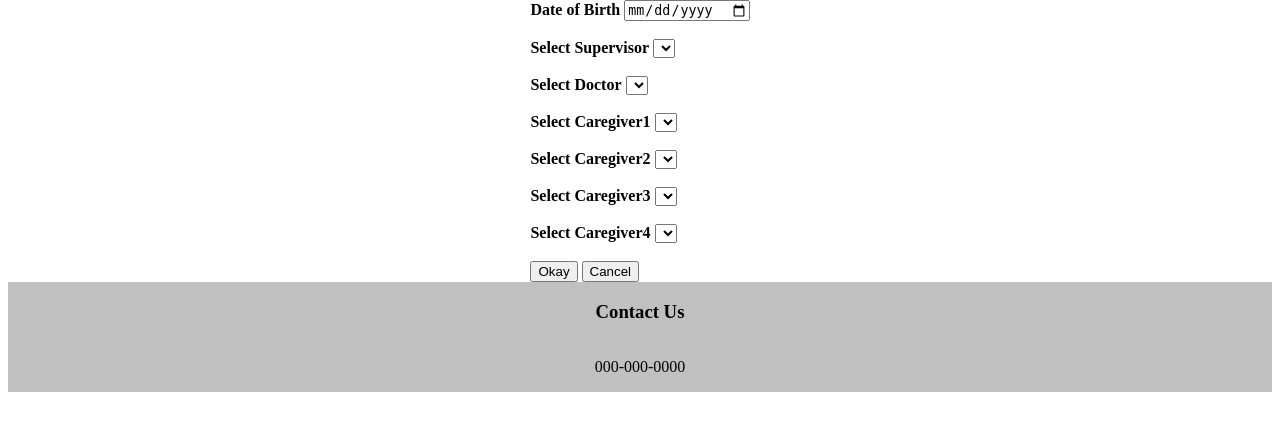
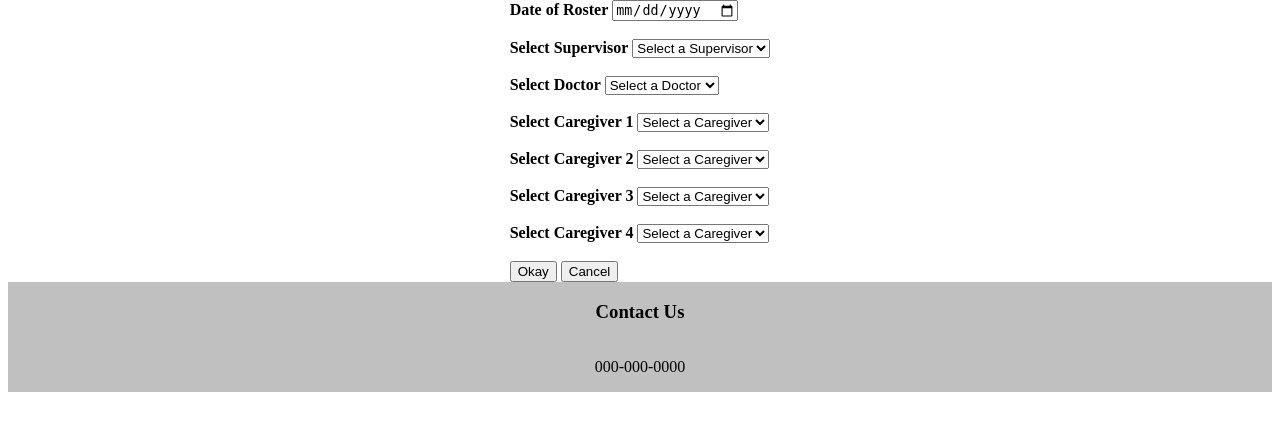
Before and after one commit to troyalfelt/goldenoldies, a PHP site: page /admin/new-roster.php in a window 1280 px wide. Shown: the part 88-519 px from the top of the page. Run offline with PHP 8.4, Linux system fonts and the light colour scheme; tables that the repository leaves empty or names only in its code hold one stand-in row (values such as "Sample post"); lists and menus that the app fills with data are empty.

Commit message:
new roster can now be created, extra patient info added

```diff
--- a/admin/new-roster.php
+++ b/admin/new-roster.php
@@ -30,20 +30,21 @@ $conn = new mysqli($servername, $username, $password, $db);
 <?php
 if (isset($_POST['submit'])) {
 $date = $_POST['date'];
-$Supervisor = $_POST['Supervisor'];
-$Doctor = $_POST['Doctor'];
-$Caregiver1 = $_POST['Caregiver1'];
-$Caregiver2 = $_POST['Caregiver2'];
-$Caregiver3 = $_POST['Caregiver3'];
-$Caregiver4 = $_POST['Caregiver4'];
-$sql = "INSERT INTO roster (date ,supervisor_id, dr_id, caregiver1_id,caregiver2_id,caregiver3_id,caregiver4_id) VALUES ('$date', '$Supervisor', '$Doctor', '$Caregiver1', '$Caregiver2', '$Caregiver3', '$Caregiver4')";
-
-
-if ($conn->query($sql) === TRUE) {
-  echo "New record created successfully";
+$supervisor = $_POST['supervisor'];
+$doctor = $_POST['doctor'];
+$caregiver1 = $_POST['caregiver1'];
+$caregiver2 = $_POST['caregiver2'];
+$caregiver3 = $_POST['caregiver3'];
+$caregiver4 = $_POST['caregiver4'];
+$sql = "INSERT INTO roster (date, supervisor_id, dr_id, caregiver1_id, caregiver2_id, caregiver3_id, caregiver4_id)
+        VALUES('$date', '$supervisor', '$doctor', '$caregiver1', '$caregiver2', '$caregiver3', '$caregiver4')";
+$result = $conn->query($sql);
+if ($result == TRUE) {
+  echo 'New roster created for ' . $date;
 } else {
   echo "Error: " . $sql . "<br>" . $conn->error;
 }
+
 }
 ?>
 <body>
@@ -53,124 +54,136 @@ if ($conn->query($sql) === TRUE) {
 <div class="new-roster">
 <div>
   <form action="" method="post" class="">
-    <label for="date"><b>Date of Birth</b></label>
-    <input type="date" name="date" id="date"><br><br>
-    <label for="Supervisor"><b>Select Supervisor</b></label>
+    <label for="date"><b>Date of Roster</b></label>
+    <input type="date" name="date" id="date" required><br><br>
+    <label for="supervisor"><b>Select Supervisor</b></label>
     <?php
-    $query = "SELECT fname, lname FROM user WHERE role_name = 'Supervisor'";
+    $query = "SELECT user_id, CONCAT(fname, ' ', lname) AS full_name FROM user WHERE role_name = 'Supervisor' AND approved=1";
     $Supervisor = $conn->query($query);
     $arr = [];
     if ($Supervisor->num_rows > 0) {
     // output data of each row
     while($row = $Supervisor->fetch_assoc()) {
-      array_push($arr, $row['fname']);
+      $arr[$row['user_id']] = $row['full_name'];
     }
   }
     ?>
-    <select id="supervisor" name="Supervisor" required>
+    <select id="supervisor" name="supervisor" required>
+      <option value=''>Select a Supervisor</option>
       <?php
-        foreach($arr as $r) { ?>
-          <option><?php echo $r; ?> </option>
-      <?php } ?>
+        foreach($arr as $r => $r_value) {
+          echo "<option value='$r'>$r_value</option>";
+        }
+       ?>
     </select><br><br>
 
-    <label for="Doctor"><b>Select Doctor</b></label>
+    <label for="doctor"><b>Select Doctor</b></label>
     <?php
-    $query = "SELECT fname, lname FROM user WHERE role_name = 'Doctor'";
+    $query = "SELECT user_id, CONCAT(fname, ' ', lname) as full_name FROM user WHERE role_name = 'Doctor' AND approved=1";
     $Doctor = $conn->query($query);
     $arr = [];
     if ($Doctor->num_rows > 0) {
     // output data of each row
     while($row = $Doctor->fetch_assoc()) {
-      array_push($arr, $row['fname']);
+      $arr[$row['user_id']] = $row['full_name'];
     }
   }
     ?>
-    <select id="doctor" name="Doctor" required>
+    <select id="doctor" name="doctor" required>
+      <option value=''>Select a Doctor</option>
       <?php
-        foreach($arr as $r) { ?>
-          <option><?php echo $r; ?> </option>
-      <?php } ?>
+        foreach($arr as $r => $r_value) {
+          echo "<option value='$r'>$r_value</option>";
+        }
+       ?>
     </select><br><br>
 
-    <label for="Caregiver1"><b>Select Caregiver1</b></label>
+    <label for="caregiver1"><b>Select Caregiver 1</b></label>
     <?php
-    $query = "SELECT fname, lname FROM user WHERE role_name = 'Caregiver'";
+    $query = "SELECT user_id, CONCAT(fname, ' ', lname) as full_name FROM user WHERE role_name = 'Caregiver' AND approved=1";
     $Caregiver1 = $conn->query($query);
     $arr = [];
     if ($Caregiver1->num_rows > 0) {
     // output data of each row
     while($row = $Caregiver1->fetch_assoc()) {
-      array_push($arr, $row['fname']);
+      $arr[$row['user_id']] = $row['full_name'];
     }
   }
     ?>
-    <select id="caregiver1" name="Caregiver1" required>
+    <select id="caregiver1" name="caregiver1" required>
+      <option value=''>Select a Caregiver</option>
       <?php
-        foreach($arr as $r) { ?>
-          <option><?php echo $r; ?> </option>
-      <?php } ?>
+        foreach($arr as $r => $r_value) {
+          echo "<option value='$r'>$r_value</option>";
+        }
+       ?>
     </select><br><br>
 
-    <label for="Caregiver2"><b>Select Caregiver2</b></label>
+    <label for="caregiver2"><b>Select Caregiver 2</b></label>
     <?php
-    $query = "SELECT fname, lname FROM user WHERE role_name = 'Caregiver'";
+    $query = "SELECT user_id, CONCAT(fname, ' ', lname) as full_name FROM user WHERE role_name = 'Caregiver' AND approved=1";
     $Caregiver2 = $conn->query($query);
     $arr = [];
     if ($Caregiver2->num_rows > 0) {
     // output data of each row
     while($row = $Caregiver2->fetch_assoc()) {
-      array_push($arr, $row['fname']);
+      $arr[$row['user_id']] = $row['full_name'];
     }
   }
     ?>
-    <select id="caregiver2" name="Caregiver2" required>
+    <select id="caregiver2" name="caregiver2" required>
+      <option value=''>Select a Caregiver</option>
       <?php
-        foreach($arr as $r) { ?>
-          <option><?php echo $r; ?> </option>
-      <?php } ?>
+        foreach($arr as $r => $r_value) {
+          echo "<option value='$r'>$r_value</option>";
+        }
+       ?>
     </select><br><br>
 
 
 
-    <label for="Caregiver3"><b>Select Caregiver3</b></label>
+    <label for="caregiver3"><b>Select Caregiver 3</b></label>
     <?php
-    $query = "SELECT fname, lname FROM user WHERE role_name = 'Caregiver'";
+    $query = "SELECT user_id, CONCAT(fname, ' ', lname) as full_name FROM user WHERE role_name = 'Caregiver' AND approved=1";
     $Caregiver3 = $conn->query($query);
     $arr = [];
     if ($Caregiver3->num_rows > 0) {
     // output data of each row
     while($row = $Caregiver3->fetch_assoc()) {
-      array_push($arr, $row['fname']);
+      $arr[$row['user_id']] = $row['full_name'];
     }
   }
     ?>
-    <select id="caregiver3" name="Caregiver3" required>
+    <select id="caregiver3" name="caregiver3" required>
+      <option value=''>Select a Caregiver</option>
       <?php
-        foreach($arr as $r) { ?>
-          <option><?php echo $r; ?> </option>
-      <?php } ?>
+        foreach($arr as $r => $r_value) {
+          echo "<option value='$r'>$r_value</option>";
+        }
+       ?>
     </select><br><br>
 
 
 
-    <label for="Caregiver4"><b>Select Caregiver4</b></label>
+    <label for="caregiver4"><b>Select Caregiver 4</b></label>
     <?php
-    $query = "SELECT fname, lname FROM user WHERE role_name = 'Caregiver'";
+    $query = "SELECT user_id, CONCAT(fname, ' ', lname) as full_name FROM user WHERE role_name = 'Caregiver' AND approved=1";
     $Caregiver4 = $conn->query($query);
     $arr = [];
     if ($Caregiver4->num_rows > 0) {
     // output data of each row
     while($row = $Caregiver4->fetch_assoc()) {
-      array_push($arr, $row['fname']);
+      $arr[$row['user_id']] = $row['full_name'];
     }
   }
     ?>
-    <select id="caregiver4" name="Caregiver4" required>
+    <select id="caregiver4" name="caregiver4" required>
+      <option value=''>Select a Caregiver</option>
       <?php
-        foreach($arr as $r) { ?>
-          <option><?php echo $r; ?> </option>
-      <?php } ?>
+        foreach($arr as $r => $r_value) {
+          echo "<option value='$r'>$r_value</option>";
+        }
+       ?>
     </select><br><br>
 
 
```
Also changed, not shown: admin/info.php (+70 -1 lines), patient/database.txt (deleted, +0 -27 lines).
